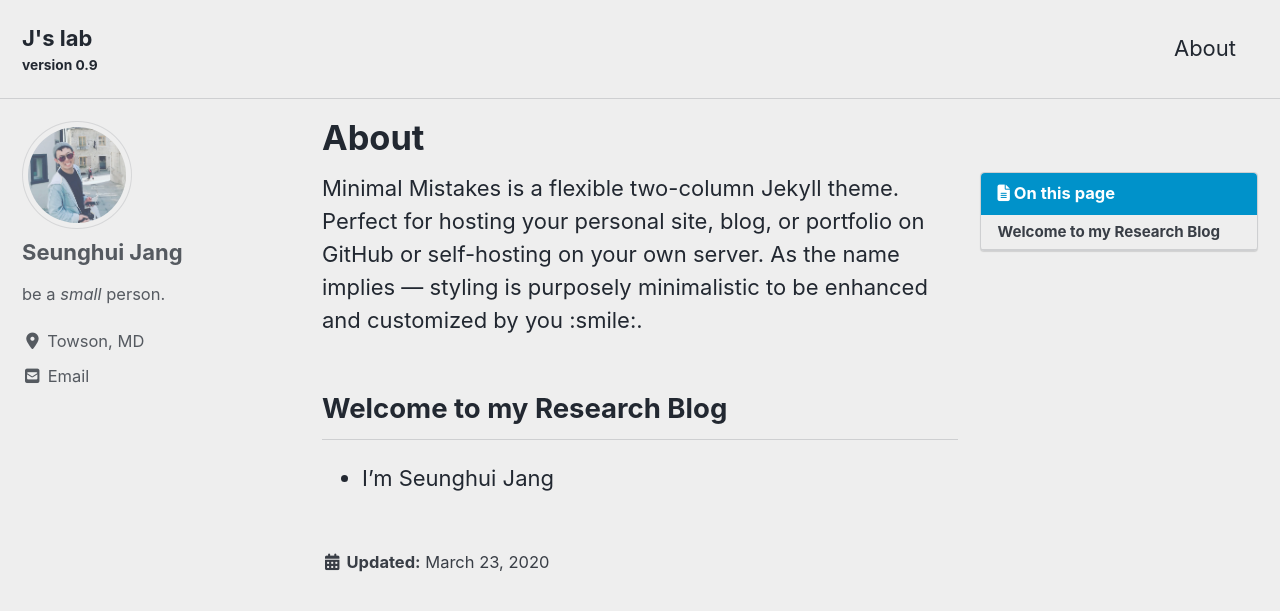
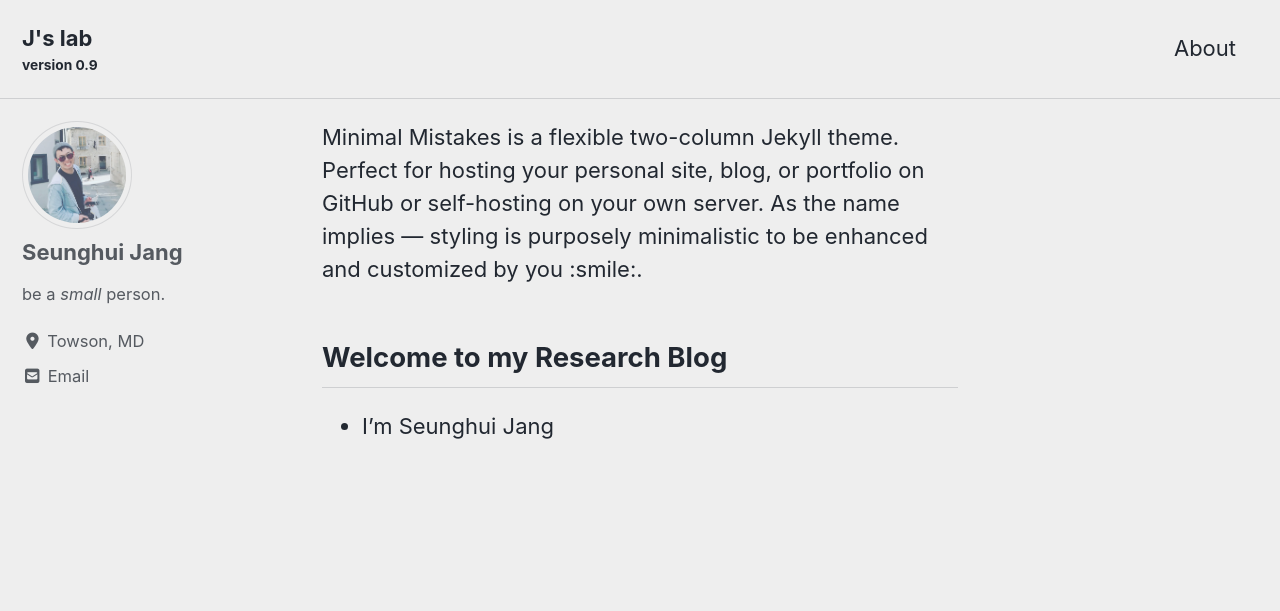
Before and after one commit to sjang3/sjang3.gitHub.io, a Jekyll site: the page built from _pages/about.md, in a window 1280 px wide and 900 px high. Shown: the top 611 px of the window. Built offline with Jekyll 4.4.1, drawn with Linux system fonts in a browser that asks for light colours; cached includes are drawn as plain includes; nearby versions of some CDN libraries; part of the change alters nothing that is shown.

Commit message:
about page update

```diff
--- a/_pages/about.md
+++ b/_pages/about.md
@@ -1,19 +1,7 @@
 ---
-permalink: /about/
-title: "About"
-excerpt: "Minimal Mistakes is a flexible two-column Jekyll theme."
-layouts_gallery:
-  - url: /assets/images/mm-layout-splash.png
-    image_path: /assets/images/mm-layout-splash.png
-    alt: "splash layout example"
-  - url: /assets/images/mm-layout-single-meta.png
-    image_path: /assets/images/mm-layout-single-meta.png
-    alt: "single layout with comments and related posts"
-  - url: /assets/images/mm-layout-archive.png
-    image_path: /assets/images/mm-layout-archive.png
-    alt: "archive layout example"
-last_modified_at: 2020-03-23T14:07:54-04:00
-toc: true
+Title: "About"
+Permalink: /about/
+Layout: single
 ---
 
 Minimal Mistakes is a flexible two-column Jekyll theme. Perfect for hosting your personal site, blog, or portfolio on GitHub or self-hosting on your own server. As the name implies --- styling is purposely minimalistic to be enhanced and customized by you :smile:.
```
